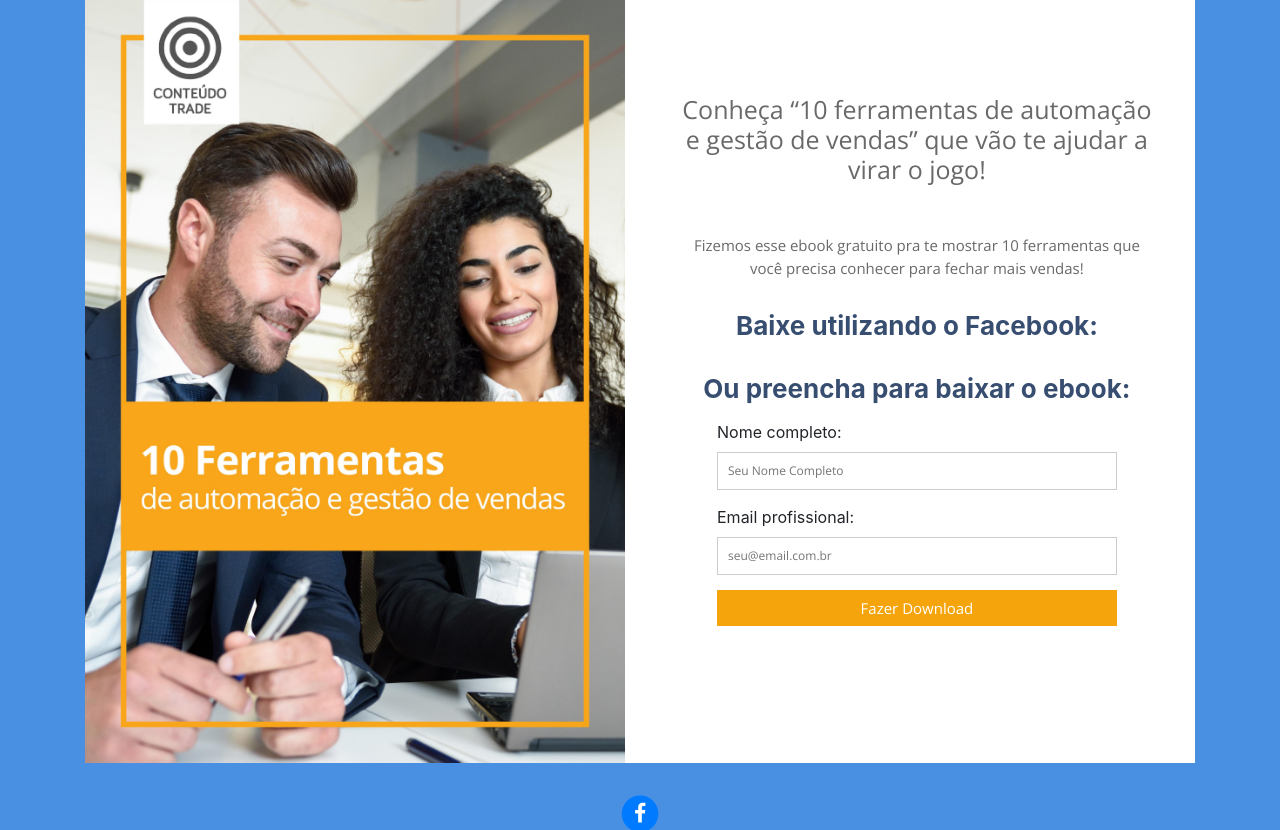
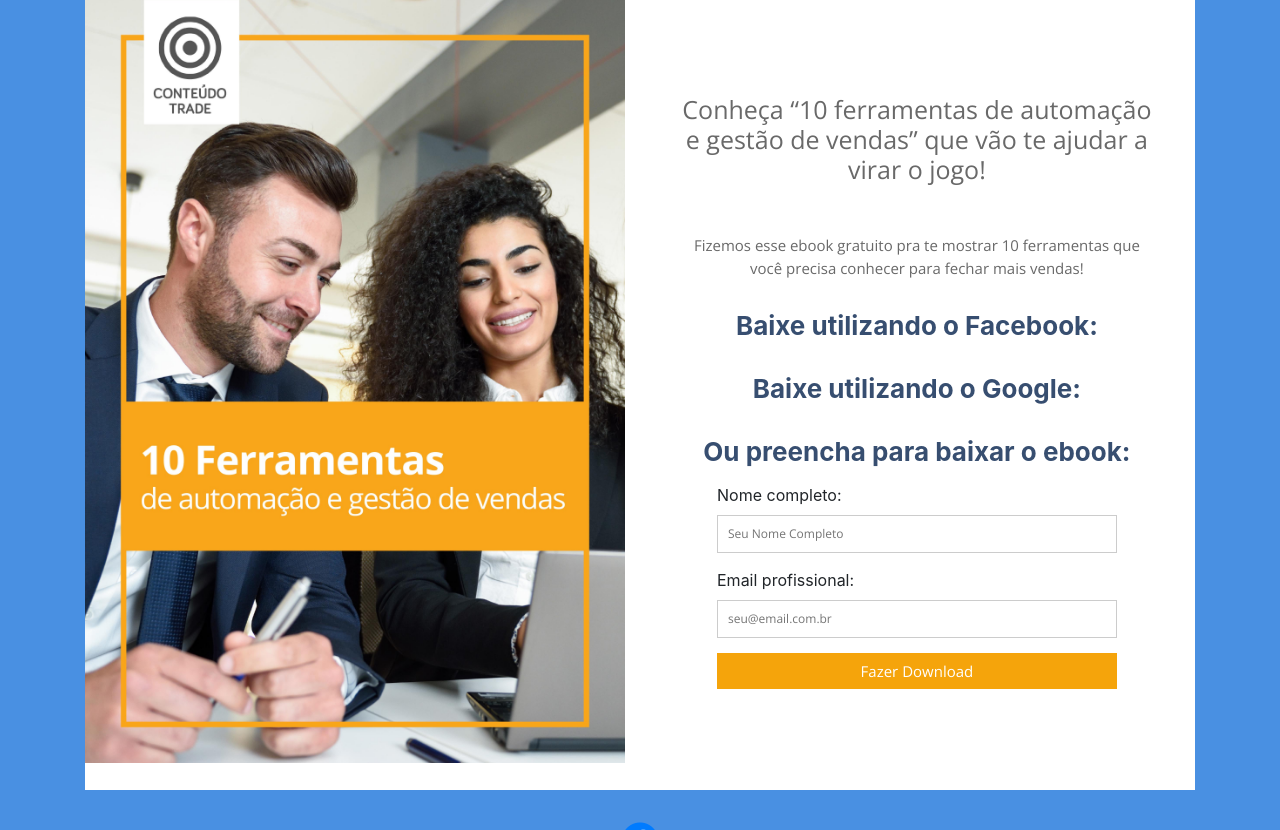
Before and after one commit to MenezesVinicius/ConteudoTrade, a PHP site: page /pages/landing_page.php in a window 1280 px wide. Shown: the part 52-882 px from the top of the page. Run offline with PHP 8.4, Linux system fonts and the light colour scheme; data that the repository does not hold is empty; some libraries are stand-ins or nearby versions.

Commit message:
Adicionando botão para registro com Google

```diff
--- a/css/blog-home.css
+++ b/css/blog-home.css
@@ -16,6 +16,15 @@
 
 .fb-login-custom{
     display: block !important;
+    text-align: center !important;
+}
+
+.g-signin2{
+    width: 100%;
+}
+
+.g-signin2 > div{
+    margin: 0 auto;
 }
 
 .line1 {
--- a/pages/landing_page.php
+++ b/pages/landing_page.php
@@ -12,6 +12,10 @@
     <!-- Custom styles for this template -->
     <link href="../css/blog-home.css" rel="stylesheet">
     <script src="../js/helpers.js"></script>
+    <script src="https://apis.google.com/js/platform.js" async defer></script>
+    <meta name="google-signin-client_id"
+          content="909023185464-gp7mqrd32ol2hai3o6jube9p8m771t6l.apps.googleusercontent.com">
+
     <!-- Global Site Tag (gtag.js) - Google Analytics -->
     <script async src="https://www.googletagmanager.com/gtag/js?id=UA-106570963-1"></script>
     <script>
@@ -133,8 +137,6 @@
     function testAPI() {
 
         FB.api('/me', {fields: 'name, email'}, function (response) {
-            console.log(response.name);
-            console.log(response.email);
             $.ajax({ url: "<?php echo $_SERVER['PHP_SELF']; ?>",
                 data: {submit: 'login', nome: response.name, email: response.email},
                 type: 'post',
@@ -146,6 +148,21 @@
                 }
 
             });
+        });
+    }
+
+    function onSignIn(googleUser) {
+        var profile = googleUser.getBasicProfile();
+        $.ajax({ url: "<?php echo $_SERVER['PHP_SELF']; ?>",
+            data: {submit: 'login', nome: profile.getName(), email: profile.getEmail()},
+            type: 'post',
+            success: function (output) {
+                $('#thankyouModal').modal('show');
+            },
+            error: function (errpr) {
+                $('#errorModal').modal('show');
+            }
+
         });
     }
 
@@ -182,6 +199,15 @@
                              data-button-type="continue_with" data-show-faces="false"
                              data-auto-logout-link="false" data-use-continue-as="true"
                              data-scope="public_profile, email" onlogin="logInWithFacebook()"></div>
+
+                        <div class="text-center newsletter card-header">
+                            <p class="news_t1">Baixe utilizando o Google:</p>
+                        </div>
+
+                        <div class="text-center">
+                            <div class="g-signin2 align-content-center" data-width="240" data-height="40" data-longtitle="true"
+                                 data-onsuccess="onSignIn"></div>
+                        </div>
 
                         <div class="text-center newsletter card-header">
                             <p class="news_t1">Ou preencha para baixar o ebook:</p>
```
